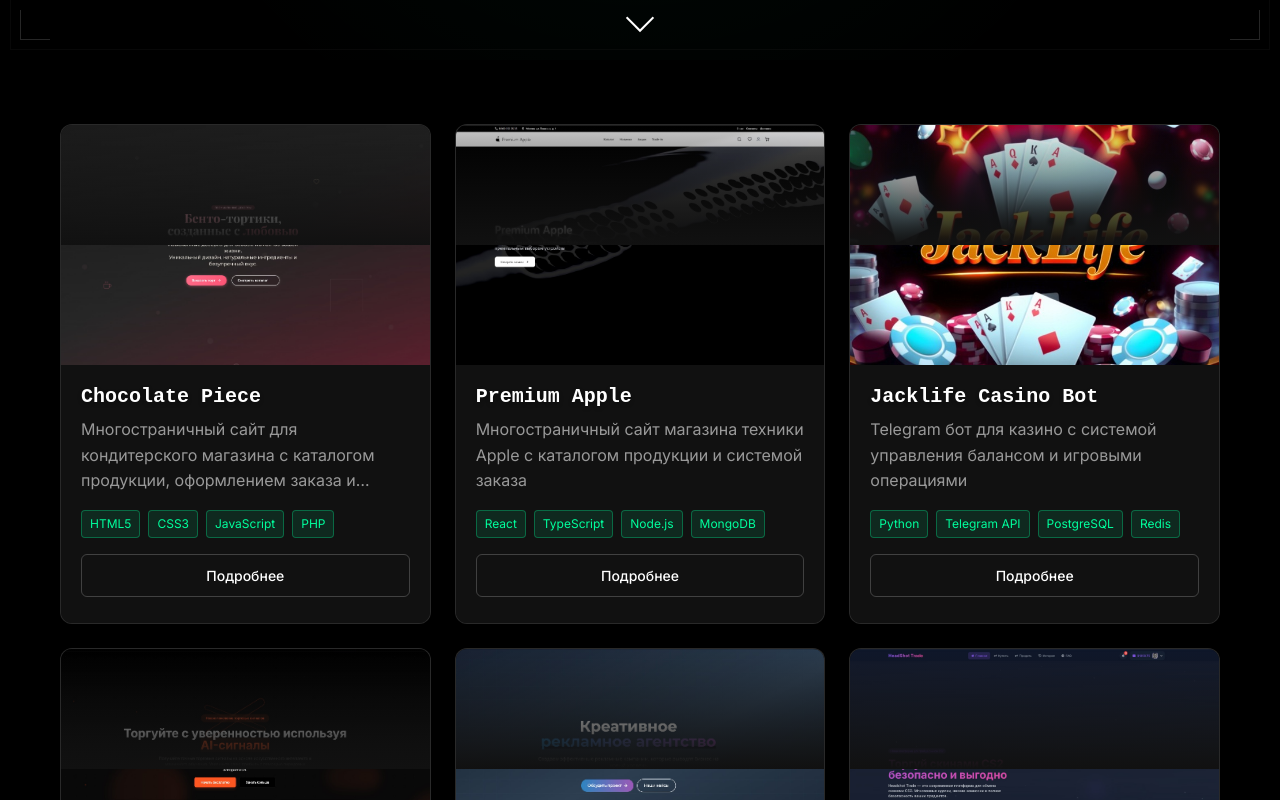
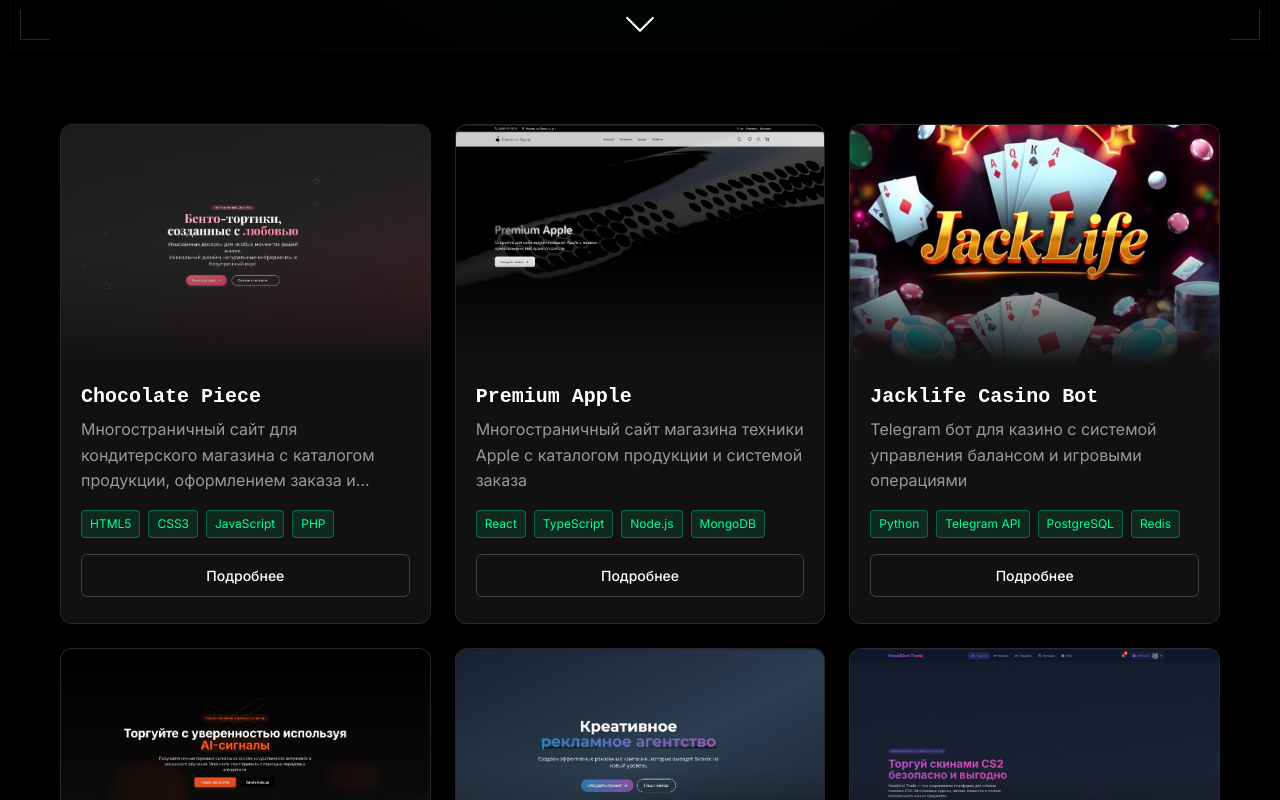
Before and after one commit to fakesurviva/codenoter, a React (Vite) app: page / in a window 1280 px wide. Shown: the part 820-1620 px from the top of the page. Built offline with nearby package versions, Linux system fonts and the light colour scheme.

Commit message:
Убран серый оверлей с изображений проектов

```diff
--- a/src/styles/components/project-card.scss
+++ b/src/styles/components/project-card.scss
@@ -21,10 +21,6 @@
     box-shadow: 0 20px 40px rgba(0, 0, 0, 0.4);
 
     .project-card__image {
-      &::after {
-        background: rgba(0, 0, 0, 0.2);
-      }
-
       img {
         transform: scale(1.05);
       }
@@ -37,17 +33,6 @@
     height: 200px;
     overflow: hidden;
     flex-shrink: 0;
-
-    &::after {
-      content: '';
-      position: absolute;
-      top: 0;
-      left: 0;
-      width: 100%;
-      height: 100%;
-      background: rgba(0, 0, 0, 0.3);
-      transition: background 0.3s ease;
-    }
 
     img {
       width: 100%;
```
